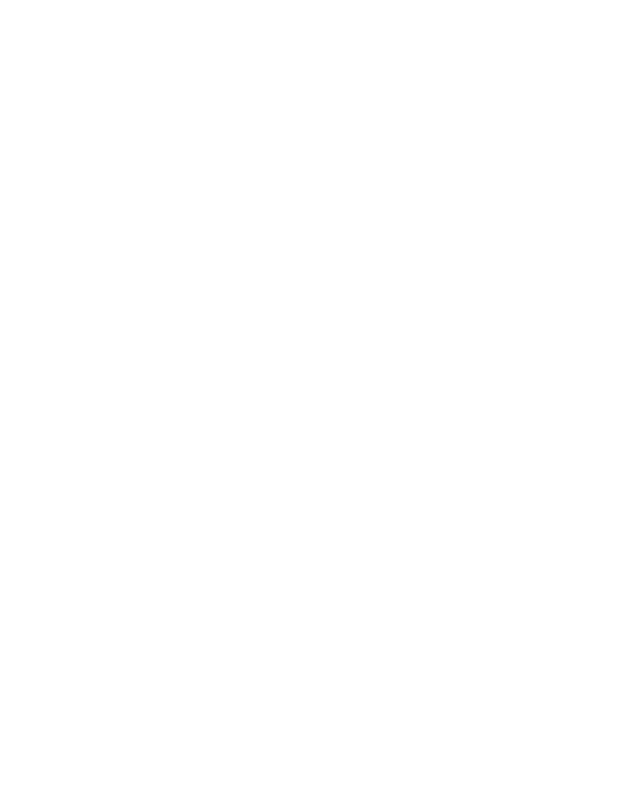
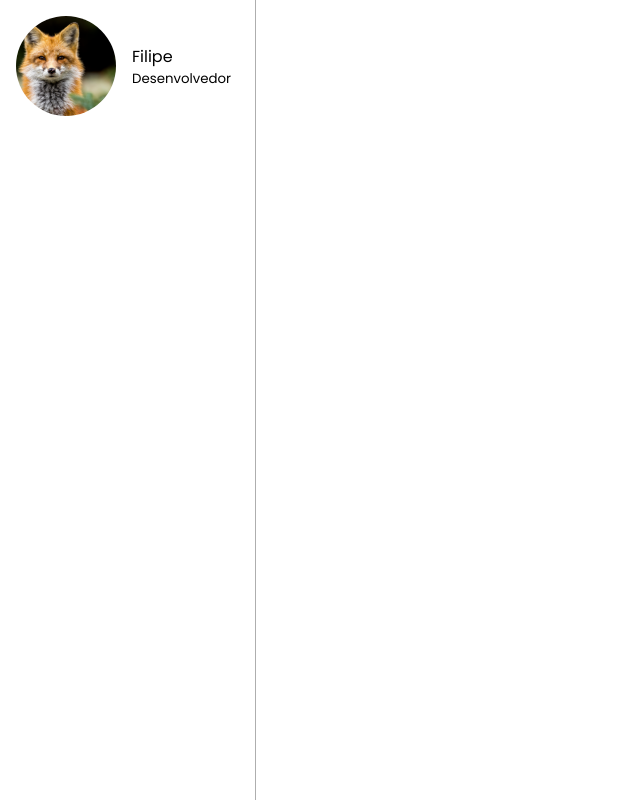
Before and after one commit to Matheus4ugusto/HTML-Store, a plain HTML site: page Pages/profile.html in a window 1280 px wide. Shown: the whole page, without its empty margins (0-640 px from the left). Drawn offline with Linux system fonts and the light colour scheme.

Commit message:
adiciona box de perfil

```diff
--- a/Pages/profile.html
+++ b/Pages/profile.html
@@ -10,7 +10,15 @@
 </head>
 
 <body>
-
+    <header>
+        <div class="profile">
+            <img src="../imgs/raposa.png" alt="Filipe" title="Filipe">
+            <div>
+                <span>Filipe</span>
+                <small>Desenvolvedor</small>
+            </div>
+        </div>
+    </header>
 </body>
 
 </html>
--- a/styles/profile.css
+++ b/styles/profile.css
@@ -10,6 +10,12 @@
     font-family: 'Poppins', sans-serif;
 }
 
+body{
+    min-height: 100vh;
+    display: grid;
+    grid-template-columns: 20% 70%;
+}
+
 :root{
     --blue-primary: #115efb;
     --blue-secondary: #4281ff;
@@ -18,4 +24,31 @@
     --border-radius: 8px;
     --width: 408px;
     --height: 48px;
+    --paddin-1: 0 3rem;
+    --padding-2: 1rem;
+
+
 }
+
+header{
+    grid-column: 1/1;
+    height: 100%;
+    border-right: solid 1px var(--gray-primary) ;
+}
+
+.profile{
+    padding: var(--padding-2);
+    display: flex;
+    align-items: center;
+    gap: 1rem;
+}
+
+.profile small{
+    display: block;
+}
+
+.profile img{
+    width: 100px;
+    height: 100px;
+    border-radius: 50%;
+}
```
Also changed, not shown: imgs/raposa.png (added).
